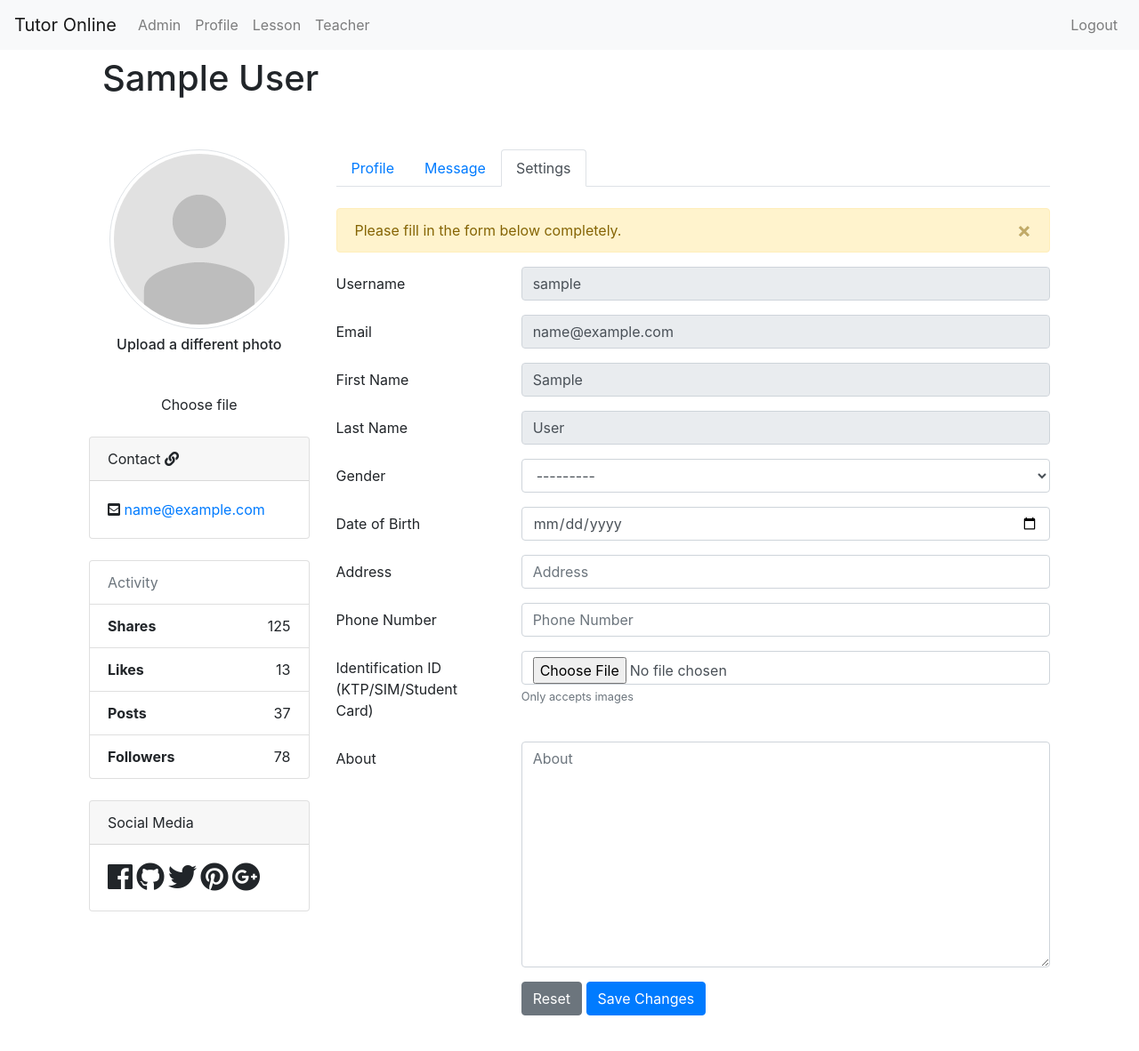
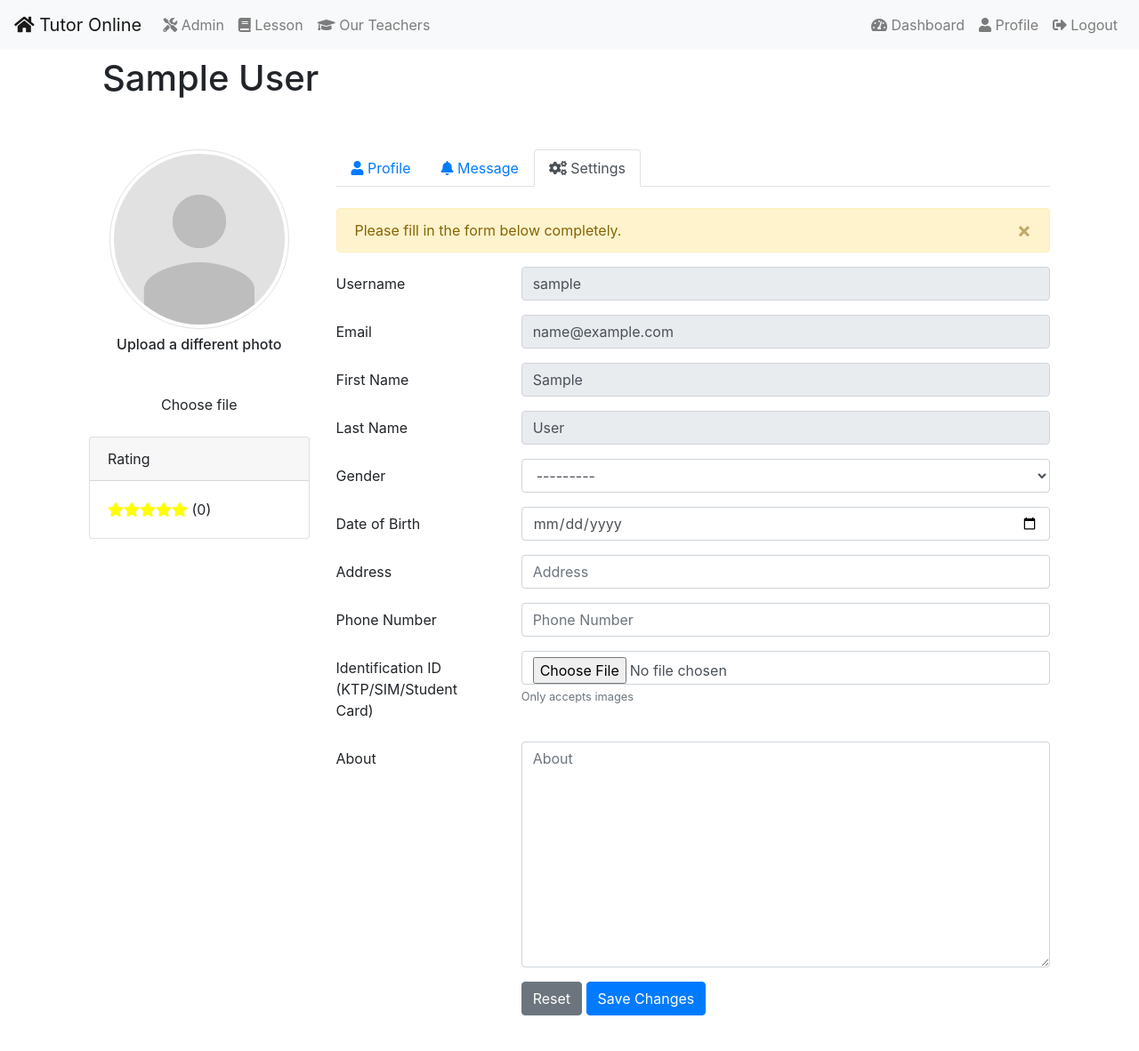
Before and after one commit to FerdiantJoshua/belajar_online, a Django app: a page that uses templates/base.html in a window 1280 px wide. Shown: the whole page at 89% size. Run offline with Django 3.2, Linux system fonts and the light colour scheme; the visitor is signed in with stand-in values (Sample User, id 1); data comes from the database, SQL or seed files in the repository; parts of the project's set-up code (start-up, migrations or seed data) failed here and were passed over; some libraries are stand-ins or nearby versions.

Commit message:
Add lots of icon, Improve title

```diff
--- a/belajar_online/static/css/base.css
+++ b/belajar_online/static/css/base.css
@@ -2,3 +2,11 @@ html, body, main {
     margin: 0;
     height: 100%;
 }
+
+.yellow {
+    color: yellow;
+}
+
+.black {
+    color: black;
+}
--- a/learning/templates/learning/teacher_list.html
+++ b/learning/templates/learning/teacher_list.html
@@ -8,7 +8,7 @@
 {% block content %}
 <section class="container mt-4 mb-4">
   <div class="container">
-    <h1>Teacher List</h1>
+    <h1>Our Teachers</h1>
     <div class="row">
       {% for teacher in teachers %}
       <div class="col-md-6 mb-3">
--- a/templates/base.html
+++ b/templates/base.html
@@ -17,6 +17,8 @@
 
 <!--    CDN-->
 <!--    <link rel="stylesheet" href="https://stackpath.bootstrapcdn.com/bootstrap/4.4.1/css/bootstrap.min.css" integrity="sha384-Vkoo8x4CGsO3+Hhxv8T/Q5PaXtkKtu6ug5TOeNV6gBiFeWPGFN9MuhOf23Q9Ifjh" crossorigin="anonymous">-->
+    <link rel="stylesheet" href="https://use.fontawesome.com/releases/v5.0.8/css/all.css"
+          integrity="sha384-3AB7yXWz4OeoZcPbieVW64vVXEwADiYyAEhwilzWsLw+9FgqpyjjStpPnpBO8o8S" crossorigin="anonymous">
 
 <!--    LOCAL-->
     <link rel="stylesheet" href="{% static 'css/bootstrap.min.css' %}">
@@ -26,7 +28,7 @@
   </head>
   <body>
     <nav class="navbar navbar-expand-md navbar-light bg-light fixed-top">
-      <a class="navbar-brand" href="{% url 'main:index' %}">Tutor Online</a>
+      <a class="navbar-brand" href="{% url 'main:index' %}"><i class="fas fa-home"></i> Tutor Online</a>
       <button class="navbar-toggler" type="button" data-toggle="collapse" data-target="#navbarSupportedContent" aria-controls="navbarSupportedContent" aria-expanded="false" aria-label="Toggle navigation">
         <span class="navbar-toggler-icon"></span>
       </button>
@@ -34,20 +36,21 @@
       <div class="collapse navbar-collapse" id="navbarSupportedContent">
         <ul class="mr-auto navbar-nav">
           {% if user.is_superuser %}
-          <li><a class="nav-link" href="{% url 'admin:index' %}">Admin</a></li>
+          <li><a class="nav-link" href="{% url 'admin:index' %}"><i class="fas fa-tools"></i> Admin</a></li>
           {% endif %}
           {% if user.is_authenticated %}
-          <li><a class="nav-link" href="{% url 'user_profile:profile' user.username %}">Profile</a></li>
-          <li><a class="nav-link" href="{% url 'learning:list_lessons' %}">Lesson</a></li>
-          <li><a class="nav-link" href="{% url 'learning:list_teachers' %}">Teacher</a></li>
+          <li><a class="nav-link" href="{% url 'learning:list_lessons' %}"><i class="fas fa-book"></i> Lesson</a></li>
+          <li><a class="nav-link" href="{% url 'learning:list_teachers' %}"><i class="fas fa-graduation-cap"></i> Our Teachers</a></li>
           {% endif %}
         </ul>
         <ul class="navbar-nav">
           {% if user.is_authenticated %}
-          <li><a class="nav-link" href="{% url 'account:logout' %}">Logout</a></li>
+          <li><a class="nav-link" href=""><i class="fas fa-tachometer-alt"></i> Dashboard</a></li>
+          <li><a class="nav-link" href="{% url 'user_profile:profile' user.username %}"><i class="fas fa-user"></i> Profile</a></li>
+          <li><a class="nav-link" href="{% url 'account:logout' %}"><i class="fas fa-sign-out-alt"></i> Logout</a></li>
           {% else %}
           <li><a class="nav-link" href="{% url 'account:register' %}">Register</a></li>
-          <li><a class="nav-link" href="{% url 'account:login' %}">Login</a></li>
+          <li><a class="nav-link" href="{% url 'account:login' %}"><i class="fas fa-sign-in-alt"></i> Login</a></li>
           {% endif %}
         </ul>
       </div>
--- a/user_profile/templates/user_profile/profile.html
+++ b/user_profile/templates/user_profile/profile.html
@@ -1,10 +1,6 @@
 {% extends 'base.html' %}
 {% load static %}
 {% block title %} Personal Information Details {% endblock %}
-{% block links %}
-<link rel="stylesheet" href="https://use.fontawesome.com/releases/v5.0.8/css/all.css"
-      integrity="sha384-3AB7yXWz4OeoZcPbieVW64vVXEwADiYyAEhwilzWsLw+9FgqpyjjStpPnpBO8o8S" crossorigin="anonymous">
-{% endblock %}
 {% block content %}
 <div class="container">
 
@@ -32,41 +28,32 @@
         <br>
 
         <div class="card">
-          <div class="card-header">Contact <i class="fa fa-link fa-1x"></i></div>
-          <div class="card-body"><i class="fas fa-envelope-square"></i><a href="mailto:{{ user_owner.email }}"> {{ user_owner.email }}</a></div>
+          <div class="card-header">Rating</div>
+          <div class="card-body"><i class="yellow fas fa-star"></i><i class="yellow fas fa-star"></i><i class="yellow fas fa-star"></i><i class="yellow fas fa-star"></i><i class="yellow fas fa-star"></i> (0)</div>
         </div>
         <br>
 
-        <ul class="list-group">
-          <li class="list-group-item text-muted">Activity <i class="fab fa-dashboard fa-1x"></i></li>
-          <li class="list-group-item text-right"><span class="float-left"><strong>Shares</strong></span> 125</li>
-          <li class="list-group-item text-right"><span class="float-left"><strong>Likes</strong></span> 13</li>
-          <li class="list-group-item text-right"><span class="float-left"><strong>Posts</strong></span> 37</li>
-          <li class="list-group-item text-right"><span class="float-left"><strong>Followers</strong></span> 78</li>
-        </ul>
-        <br>
-
-        <div class="card">
-          <div class="card-header">Social Media</div>
-          <div class="card-body">
-            <i class="fab fa-facebook fa-2x"></i> <i class="fab fa-github fa-2x"></i> <i class="fab fa-twitter fa-2x"></i>
-            <i class="fab fa-pinterest fa-2x"></i> <i class="fab fa-google-plus fa-2x"></i>
-          </div>
-        </div>
-        <br>
+<!--        <ul class="list-group">-->
+<!--          <li class="list-group-item text-muted">Activity <i class="fas fa-tachometer-alt"></i></li>-->
+<!--          <li class="list-group-item text-right"><span class="float-left"><strong>Shares</strong></span> 125</li>-->
+<!--          <li class="list-group-item text-right"><span class="float-left"><strong>Likes</strong></span> 13</li>-->
+<!--          <li class="list-group-item text-right"><span class="float-left"><strong>Posts</strong></span> 37</li>-->
+<!--          <li class="list-group-item text-right"><span class="float-left"><strong>Followers</strong></span> 78</li>-->
+<!--        </ul>-->
+<!--        <br>-->
 
       </div><!--/col-3-->
       <div class="col-sm-9">
         <ul class="nav nav-tabs">
           <li class="nav-item">
-            <a href="" data-target="#profile" data-toggle="tab" class="nav-link {% if not need_edit %}active{% endif %}">Profile</a>
+            <a href="" data-target="#profile" data-toggle="tab" class="nav-link {% if not need_edit %}active{% endif %}"><i class="fas fa-user"></i> Profile</a>
           </li>
           {% if is_self_owned %}
           <li class="nav-item">
-            <a href="" data-target="#messages" data-toggle="tab" class="nav-link">Message</a>
+            <a href="" data-target="#messages" data-toggle="tab" class="nav-link"><i class="fas fa-bell"></i> Message</a>
           </li>
           <li class="nav-item">
-            <a href="" data-target="#settings" data-toggle="tab" class="nav-link {% if need_edit %}active{% endif %}">Settings</a>
+            <a href="" data-target="#settings" data-toggle="tab" class="nav-link {% if need_edit %}active{% endif %}"><i class="fas fa-cogs"></i> Settings</a>
           </li>
           {% endif %}
         </ul>
```
